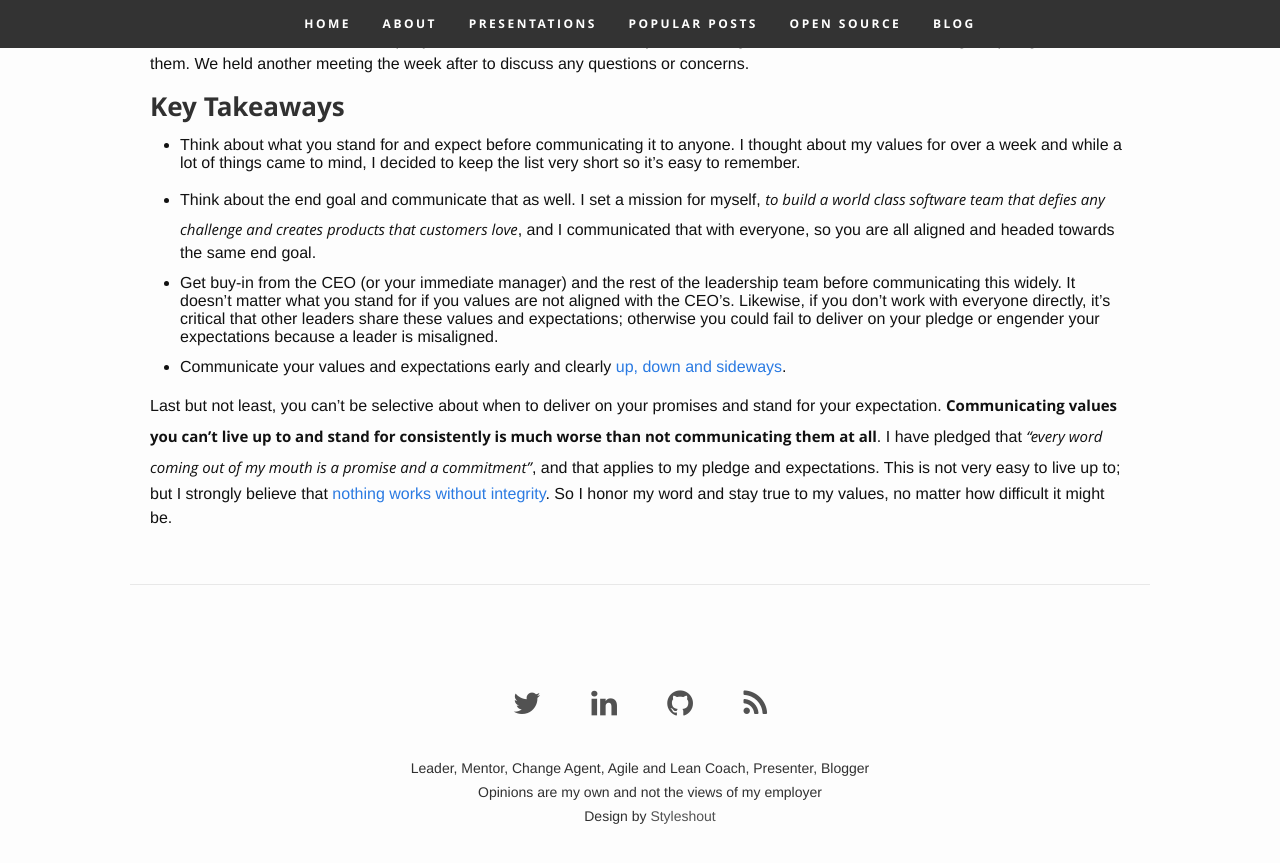
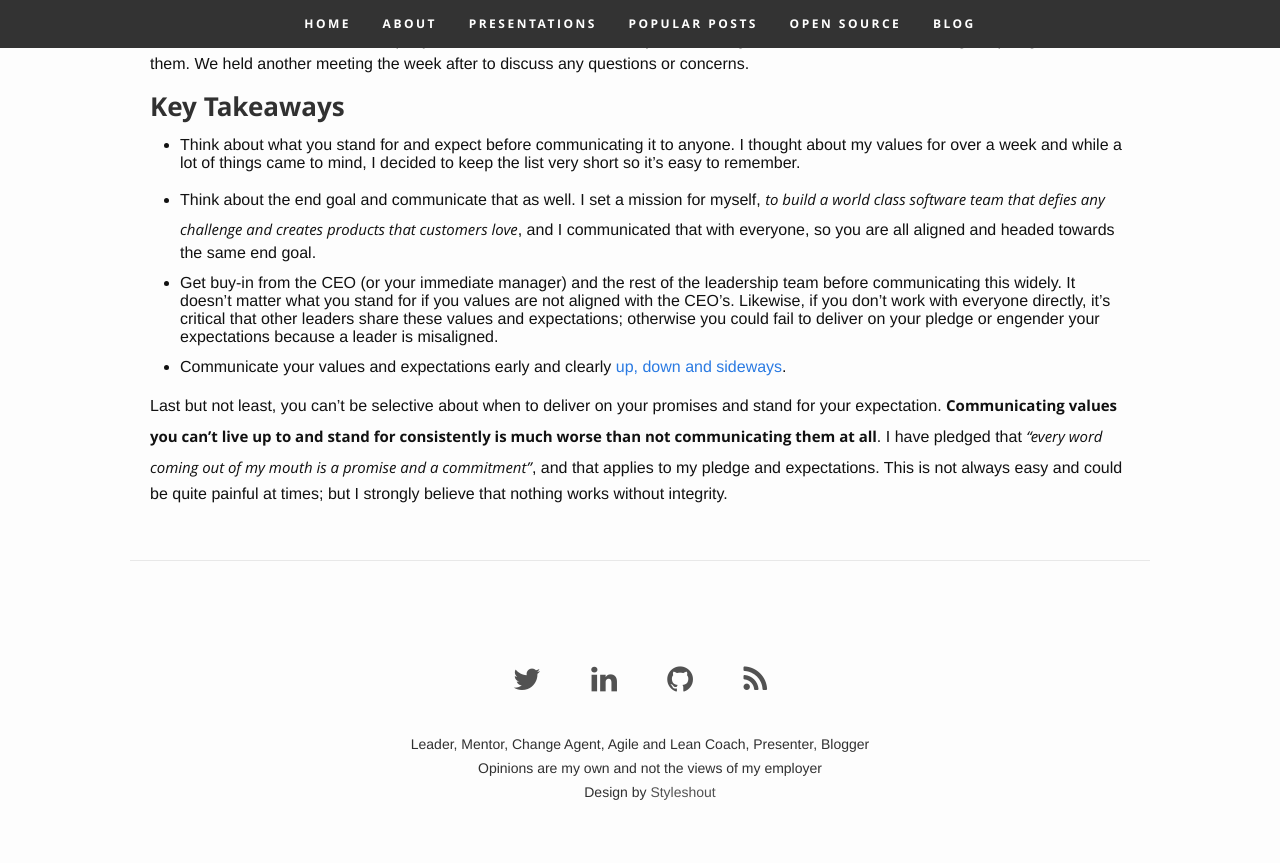
Before and after one commit to MehdiK/mehdik.github.io, a Jekyll site: the page built from _posts/2017-06-29-be-clear-and-explicit-about-your-values-and-expectations.md, in a window 1280 px wide and 900 px high, scrolled down 1700 px. Shown: the top 863 px of the window. Built offline with Jekyll 4.4.1, drawn with Linux system fonts in a browser that asks for light colours; nearby versions of some CDN libraries; comment, search, counter and statistics services are not loaded.

Commit message:
minor edits

```diff
--- a/_posts/2017-06-29-be-clear-and-explicit-about-your-values-and-expectations.md
+++ b/_posts/2017-06-29-be-clear-and-explicit-about-your-values-and-expectations.md
@@ -63,4 +63,4 @@ I then documented this on the company wiki and sent an email to everyone thankin
  - Get buy-in from the CEO (or your immediate manager) and the rest of the leadership team before communicating this widely. It doesn't matter what you stand for if you values are not aligned with the CEO's. Likewise, if you don't work with everyone directly, it's critical that other leaders share these values and expectations; otherwise you could fail to deliver on your pledge or engender your expectations because a leader is misaligned.
  - Communicate your values and expectations early and clearly [up, down and sideways](http://www.mckinsey.com/global-themes/leadership/why-effective-leaders-must-manage-up-down-and-sideways).
 
-Last but not least, you can't be selective about when to deliver on your promises and stand for your expectation. **Communicating values you can't live up to and stand for consistently is much worse than not communicating them at all**. I have pledged that _"every word coming out of my mouth is a promise and a commitment"_, and that applies to my pledge and expectations. This is not very easy to live up to; but I strongly believe that [nothing works without integrity](http://hbswk.hbs.edu/item/integrity-without-it-nothing-works). So I honor my word and stay true to my values, no matter how difficult it might be.
+Last but not least, you can't be selective about when to deliver on your promises and stand for your expectation. **Communicating values you can't live up to and stand for consistently is much worse than not communicating them at all**. I have pledged that _"every word coming out of my mouth is a promise and a commitment"_, and that applies to my pledge and expectations. This is not always easy and could be quite painful at times; but I strongly believe that nothing works without integrity.
```
